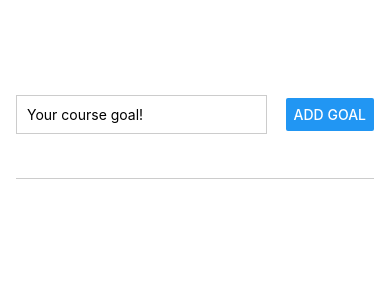
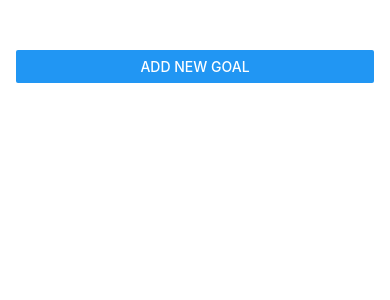
Before and after one commit to RadwaAhmed4869/Goals-Tracker-RN, a React Native app: screen / in a window 390 px wide. Shown: the top 300 px of the page. Built offline with nearby package versions, Linux system fonts and the light colour scheme.

Commit message:
34. 35. 36. Modal

```diff
--- a/App.js
+++ b/App.js
@@ -1,10 +1,11 @@
 import { useState } from "react";
-import { StyleSheet, View, FlatList } from "react-native";
+import { StyleSheet, View, FlatList, Button } from "react-native";
 
 import GoalItem from "./components/GoalItem";
 import GoalInput from "./components/GoalInput";
 
 export default function App() {
+  const [modalIsVisible, setModalIsVisible] = useState(false);
   const [goalsList, setGoalsList] = useState([]);
 
   function handleAddGoal(enteredGoal) {
@@ -12,15 +13,29 @@
       ...prevState,
       { text: enteredGoal, id: Math.random().toString() },
     ]);
+    handleEndAddGoal();
   }
 
   function handleDeleteGoal(id) {
     setGoalsList((prevState) => prevState.filter((goal) => goal.id !== id));
   }
 
+  function handleStartAddGoal() {
+    setModalIsVisible(true);
+  }
+
+  function handleEndAddGoal() {
+    setModalIsVisible(false);
+  }
+
   return (
     <View style={styles.appContainer}>
-      <GoalInput onAddGoal={handleAddGoal} />
+      <Button title="Add New Goal" onPress={handleStartAddGoal} />
+      <GoalInput
+        visible={modalIsVisible}
+        onAddGoal={handleAddGoal}
+        onCancel={handleEndAddGoal}
+      />
       <View style={styles.goalsContainer}>
         <FlatList
           data={goalsList}
--- a/components/GoalInput.js
+++ b/components/GoalInput.js
@@ -1,7 +1,7 @@
 import { useState } from "react";
-import { StyleSheet, View, Button, TextInput } from "react-native";
+import { StyleSheet, View, Button, TextInput, Modal } from "react-native";
 
-export default function GoalInput({ onAddGoal }) {
+export default function GoalInput({ onAddGoal, visible, onCancel }) {
   const [enteredGoal, setEnteredGoal] = useState("");
 
   function handleChangeText(enteredText) {
@@ -9,6 +9,7 @@
   }
 
   return (
+    <Modal visible={visible} animationType="slide">
       <View style={styles.inputContainer}>
         <TextInput
           style={styles.textInput}
@@ -16,6 +17,8 @@
           value={enteredGoal}
           onChangeText={handleChangeText}
         />
+        <View style={styles.buttonContainer}>
+          <View style={styles.button}>
             <Button
               title="Add Goal"
               onPress={() => {
@@ -25,24 +28,37 @@
               }}
             />
           </View>
+          <View style={styles.button}>
+            <Button title="Cancel" onPress={onCancel} />
+          </View>
+        </View>
+      </View>
+    </Modal>
   );
 }
 
 const styles = StyleSheet.create({
   inputContainer: {
     flex: 1,
-    flexDirection: "row",
-    justifyContent: "space-between",
+    justifyContent: "center",
     alignItems: "center",
     marginBottom: 24,
+    padding: 16,
     borderBottomWidth: 1,
     borderBottomColor: "#ccc",
   },
   textInput: {
     borderWidth: 1,
     borderColor: "#ccc",
-    width: "70%",
-    marginRight: 8,
+    width: "100%",
     padding: 10,
   },
+  buttonContainer: {
+    flexDirection: "row",
+    marginTop: 16,
+  },
+  button: {
+    width: "27%",
+    marginHorizontal: 9,
+  },
 });
```
Lines whose indentation alone changed are shown as unchanged.
